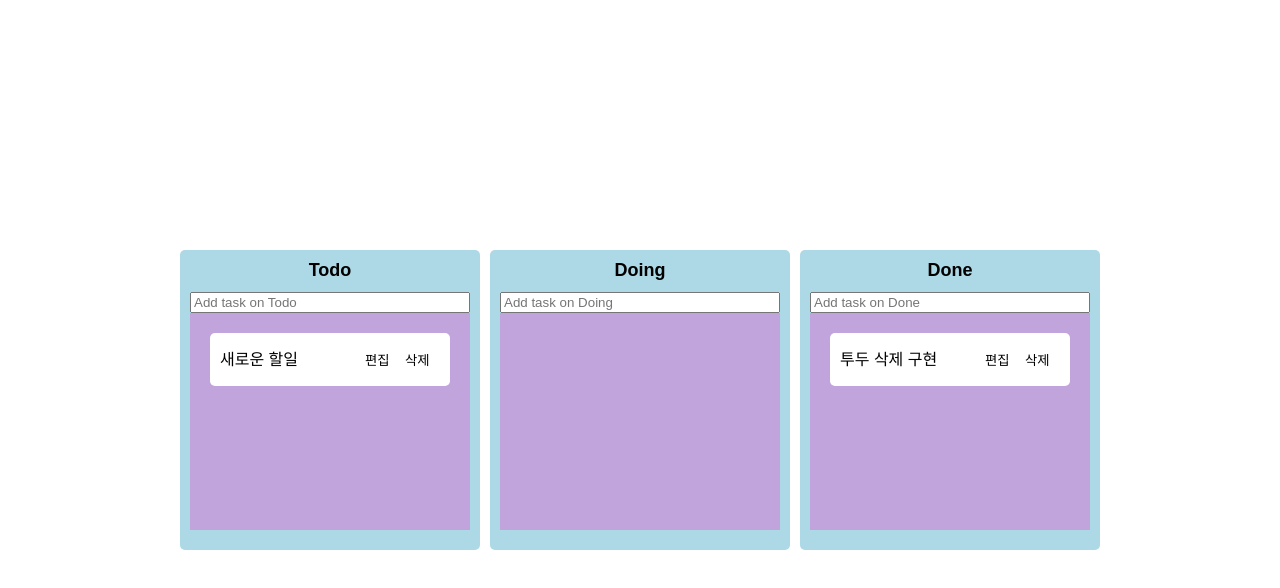
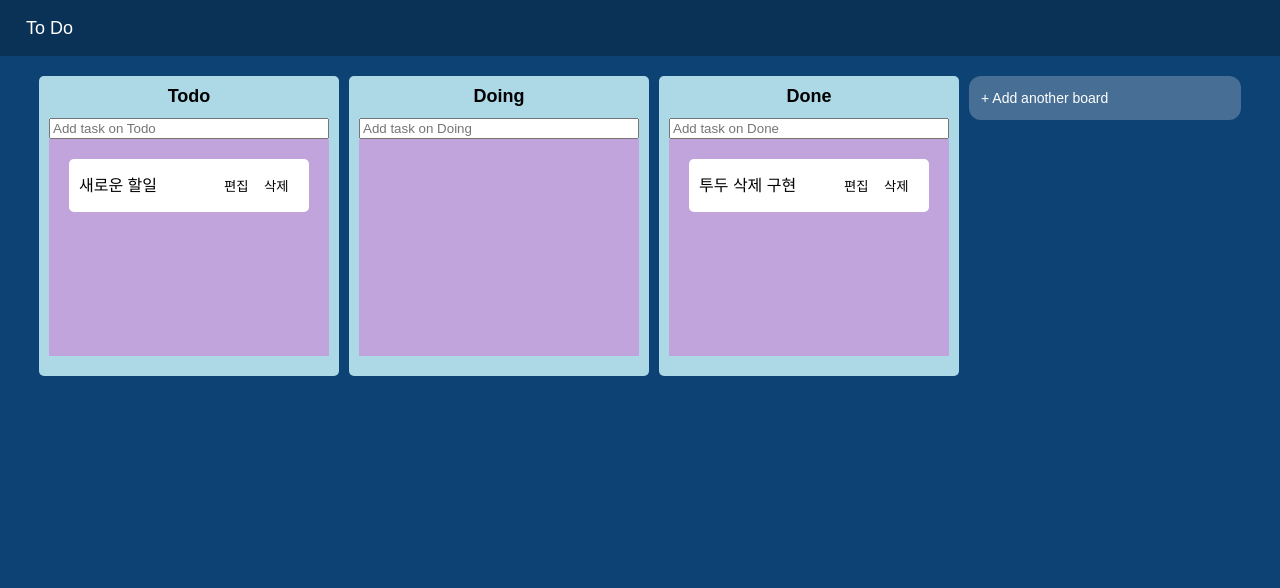
Before and after one commit to 5onze/React-Trello, a React (Create React App) app: page / in a window 1280 px wide. Shown: the top 588 px of the page. Built offline with nearby package versions, Linux system fonts and the light colour scheme.

Commit message:
14. 새로운 보드 추가(BoardCreator)

```diff
--- a/src/App.tsx
+++ b/src/App.tsx
@@ -9,16 +9,34 @@ import {
   useSetRecoilState,
 } from 'recoil';
 import { boardState } from './atoms';
+import BoardCreator from './BoardCreator';
 
-const Wrapper = styled.div`
+const BoardContainer = styled.div`
+  width: 100vw;
+  height: 100vh;
+  background-color: #0d4274;
+`;
+
+const Header = styled.header`
+  padding: 12px 16px;
+  background-color: #00000042;
+  margin-bottom: 20px;
+  h1 {
+    height: 100%;
+    font-size: 18px;
+    font-weight: 400;
+    line-height: 32px;
+    color: #fff;
+    padding: 0 10px;
+  }
+`;
+
+const BoardMain = styled.div`
   display: flex;
-  max-width: 920px;
-  width: 100vw;
-  margin: 0 auto;
   justify-content: center;
-  align-items: center;
-  height: 100vh;
 `;
+
+const Wrapper = styled.div``;
 
 const Boards = styled.div`
   display: flex;
@@ -27,11 +45,6 @@ const Boards = styled.div`
   width: 100%;
   gap: 10px;
 `;
-
-// map 오류일때 useRecoilValueLoadable, useMemo
-// https://velog.io/@alsgur100/React-Recoil-%EB%B9%84%EB%8F%99%EA%B8%B0-%EA%B4%80%EB%A0%A8-Cant-perform-a-React-state-update-on-a-component-that-hasnt-mounted-yet-%EA%B2%BD%EA%B3%A0-%ED%95%B4%EA%B2%B0%ED%95%98%EA%B8%B0
-// https://react-ko.dev/reference/react/useMemo
-// https://recoiljs.org/ko/docs/api-reference/core/useRecoilValueLoadable
 
 function App() {
   const [boardList, setBoardList] = useRecoilState(boardState);
@@ -110,6 +123,11 @@ function App() {
   };
 
   return (
+    <BoardContainer>
+      <Header>
+        <h1>To Do</h1>
+      </Header>
+      <BoardMain>
         <DragDropContext onDragEnd={onDragEnd}>
           <Wrapper>
             <Boards>
@@ -124,7 +142,10 @@ function App() {
               ))}
             </Boards>
           </Wrapper>
+          <BoardCreator />
         </DragDropContext>
+      </BoardMain>
+    </BoardContainer>
   );
 }
 
--- /dev/null
+++ b/src/BoardCreator.tsx
@@ -0,0 +1,141 @@
+import React, {
+  forwardRef,
+  useEffect,
+  useImperativeHandle,
+  useRef,
+  useState,
+} from 'react';
+import { FieldErrors, useForm } from 'react-hook-form';
+import { useRecoilState, useSetRecoilState } from 'recoil';
+import styled from 'styled-components';
+import { boardState } from './atoms';
+
+const Wrapper = styled.div<{ isCreatingMod: boolean }>`
+  margin-left: 10px;
+`;
+
+const Form = styled.form`
+  font-size: 14px;
+  line-height: 30px;
+  input {
+    border-radius: 4px;
+    padding: 6px 12px;
+    color: #b6c2cf;
+  }
+  span {
+    padding: 4px;
+    color: #fff;
+  }
+`;
+
+const AddBtn = styled.button`
+  background-color: #579dff;
+  border-radius: 3px;
+  cursor: pointer;
+  padding: 6px 12px;
+  font-weight: 500;
+  color: #000;
+`;
+
+const CancelBtn = styled.button`
+  padding: 6px;
+`;
+
+const ViewBtn = styled.button`
+  display: flex;
+  justify-content: flex-start;
+  width: 272px;
+  padding: 12px;
+  border-radius: 12px;
+  background-color: #ffffff3d;
+  color: #ffffff;
+  font-size: 14px;
+  line-height: 20px;
+`;
+
+interface propsType {
+  AddBoard: string;
+  test: string;
+}
+
+/** NOTE useForm 과 input ref (포커스)를 함께 쓸때 onSubmit 안되는 문제 해결방법
+ * 방법 : useRef 를 useform의 register와 연결한다
+ * useform 공식사이트 https://react-hook-form.com/faqs#Howtosharerefusage useform과 ref 함께 사용하는 방법
+ * useRef 연결하여 사용하기 https://velog.io/@rkd028/React-Hook-Form-useRef-%EC%97%B0%EA%B2%B0%ED%95%98%EC%97%AC-%EC%82%AC%EC%9A%A9%ED%95%98%EA%B8%B0
+ */
+
+function BoardCreator() {
+  const [boards, setBoards] = useRecoilState(boardState);
+
+  // form
+  const {
+    register,
+    handleSubmit,
+    setValue,
+    formState: { errors },
+  } = useForm<propsType>();
+
+  const inputRef = useRef<HTMLInputElement | null>(null);
+  const [isCreating, setIsCreating] = useState(false);
+
+  // 보드 생성
+  const onValid = ({ AddBoard }: propsType) => {
+    setBoards((allboards) => {
+      const newBoard = {
+        id: Date.now(),
+        boardName: AddBoard,
+        items: [],
+      };
+
+      return [...allboards, newBoard];
+    });
+    setValue('AddBoard', '');
+    setIsCreating(false);
+  };
+
+  // 에러 찾기
+  const onInValid = (errors: FieldErrors) => {
+    console.log('errors', errors);
+  };
+
+  // ref
+  const { ref, ...rest } = register('AddBoard', { required: true });
+
+  useEffect(() => {
+    // Add board input focus
+    if (isCreating) inputRef.current?.focus();
+  }, [isCreating, inputRef]);
+
+  // 템플릿
+  const creatingTemplate = (
+    <Form onSubmit={handleSubmit(onValid)}>
+      <input
+        type="text"
+        {...rest}
+        ref={(e) => {
+          ref(e);
+          inputRef.current = e;
+        }}
+        placeholder="Enter card name..."
+      />
+      <AddBtn type="submit">Add</AddBtn>
+      <CancelBtn type="button" onClick={() => setIsCreating((prev) => !prev)}>
+        <span>X</span>
+      </CancelBtn>
+    </Form>
+  );
+
+  const viewTemplate = (
+    <div onClick={() => setIsCreating((prev) => !prev)}>
+      <ViewBtn type="button">+ Add another board</ViewBtn>
+    </div>
+  );
+
+  return (
+    <Wrapper isCreatingMod={isCreating}>
+      <div>{isCreating ? creatingTemplate : viewTemplate}</div>
+    </Wrapper>
+  );
+}
+
+export default BoardCreator;
--- a/src/TodoItem.tsx
+++ b/src/TodoItem.tsx
@@ -63,12 +63,8 @@ function TodoItem({
   // Form 이벤트
   const { register, setValue, handleSubmit } = useForm<FormProps>();
 
-  // TODO: 수정 후 저장하면 input value 반영되게 하기
-  // 투두 수정 구현하기
-
-  // https://velog.io/@hamham/%ED%88%AC%EB%91%90%EB%A6%AC%EC%8A%A4%ED%8A%B8-6%ED%83%84-%EC%88%98%EC%A0%95-%EA%B8%B0%EB%8A%A5-%EB%A7%8C%EB%93%A4%EA%B8%B0
+  // NOTE https://velog.io/@hamham/%ED%88%AC%EB%91%90%EB%A6%AC%EC%8A%A4%ED%8A%B8-6%ED%83%84-%EC%88%98%EC%A0%95-%EA%B8%B0%EB%8A%A5-%EB%A7%8C%EB%93%A4%EA%B8%B0
   // https://github.com/jiwonmik/Drag-and-Drop-Boards/blob/main/src/components/Board/DraggableBoard.tsx
-  // 오류 : Cannot read properties of undefined (reading 'map')
 
   // form
   const editedTodos = ({ editedText }: FormProps) => {
@@ -113,7 +109,12 @@ function TodoItem({
   const editingTemplate = (
     <form onSubmit={handleSubmit(editedTodos)}>
       <InputBox>
-        <input type="text" {...register('editedText', { required: true })} />
+        <input
+          type="text"
+          {...register('editedText', {
+            required: true,
+          })}
+        />
       </InputBox>
       <div>
         <Button type="button" onClick={() => setEditing((prev) => !prev)}>
```
Also changed, not shown: src/Board.tsx (+15 -2 lines). Lines whose indentation alone changed are shown as unchanged.
